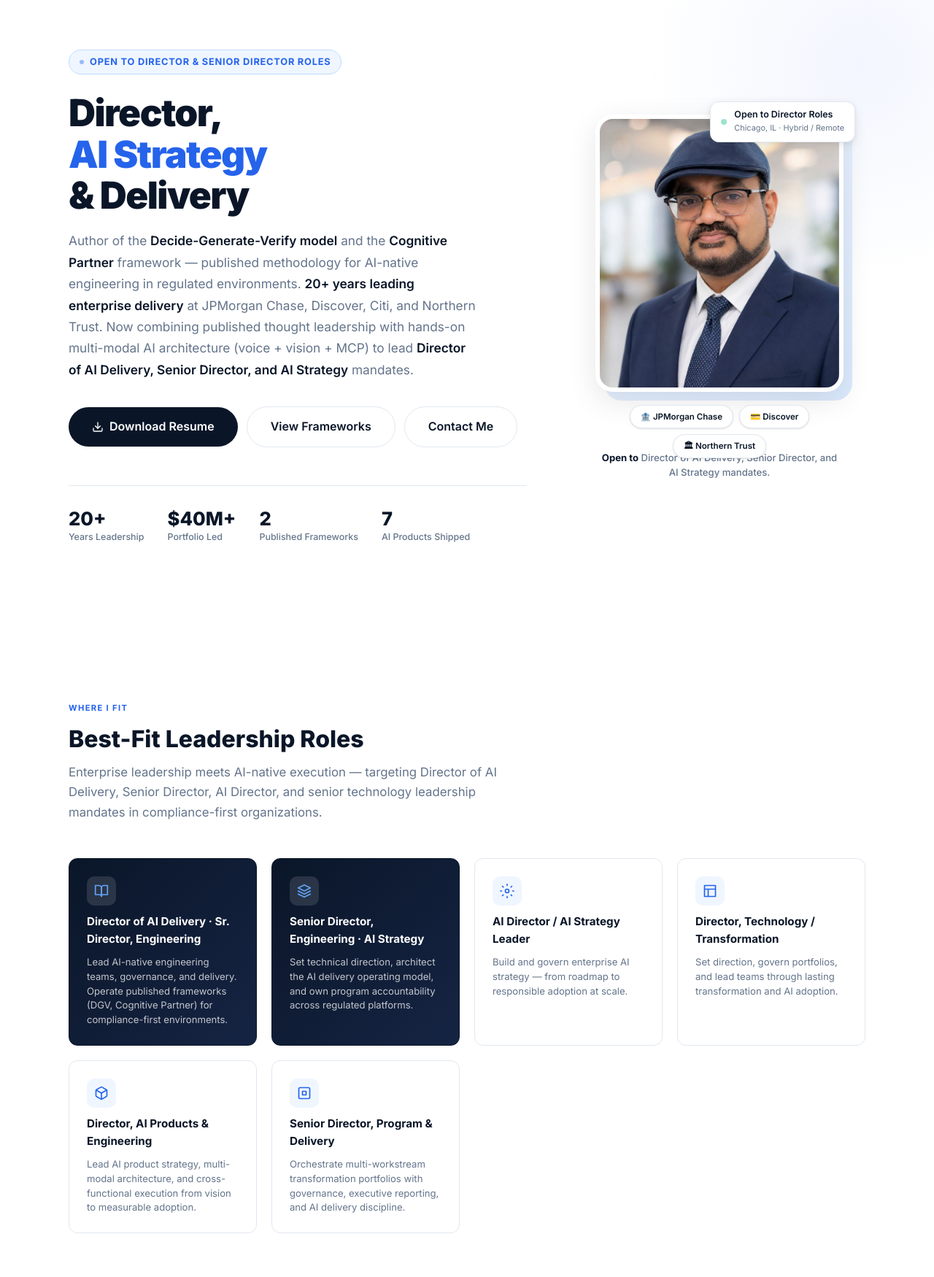
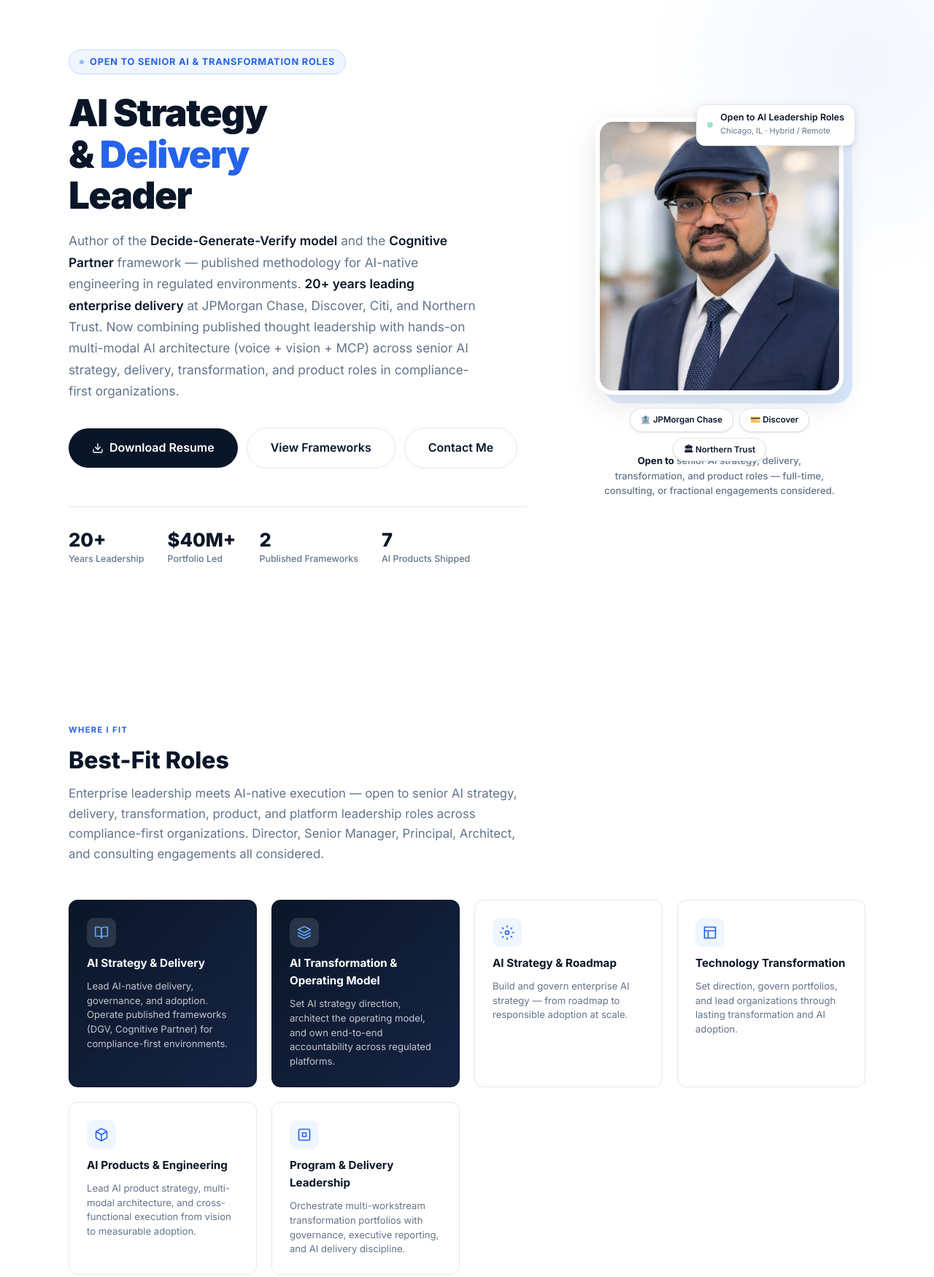
Before and after one commit to pandeydumka/pankajpandey-ai, a website: page public/index.html in a window 1280 px wide. Shown: the part 80-1830 px from the top of the page at 73% size. Drawn offline with Linux system fonts and the light colour scheme.

Commit message:
Broaden positioning from Director-specific to capability-led — open to senior AI roles across all levels (full-time, consulting, fractional)

```diff
--- a/public/index.html
+++ b/public/index.html
@@ -3,8 +3,8 @@
 <head>
 <meta charset="UTF-8"/>
 <meta name="viewport" content="width=device-width,initial-scale=1.0"/>
-<title>Pankaj Pandey — Director, AI Strategy & Delivery</title>
-<meta name="description" content="Pankaj Pandey — Director, AI Strategy & Delivery candidate. Author of the Decide-Generate-Verify model and Cognitive Partner framework. 20+ years leading enterprise delivery at JPMorgan, Discover, Northern Trust. Multi-modal AI architect (voice + vision + MCP)."/>
+<title>Pankaj Pandey — AI Strategy & Delivery Leader · Framework Author</title>
+<meta name="description" content="Pankaj Pandey — AI strategy and delivery leader. Author of the Decide-Generate-Verify model and Cognitive Partner framework. 20+ years leading enterprise delivery at JPMorgan, Discover, Northern Trust. Multi-modal AI architect (voice + vision + MCP). Open to senior AI strategy, delivery, transformation, and product roles."/>
 <link rel="preconnect" href="https://fonts.googleapis.com"/>
 <link rel="preconnect" href="https://fonts.gstatic.com" crossorigin/>
 <link href="https://fonts.googleapis.com/css2?family=Inter:wght@300;400;500;600;700;800;900&display=swap" rel="stylesheet"/>
@@ -225,9 +225,9 @@ footer{background:var(--navy);padding:36px 0;display:flex;align-items:center}
 </header>
 <section class="hero" id="about"><div class="container"><div class="hero-inner">
   <div class="hero-text">
-    <div class="hero-eyebrow">Open to Director &amp; Senior Director Roles</div>
-    <h1>Director,<br/><em>AI Strategy</em><br/>&amp; Delivery</h1>
-    <p class="hero-sub">Author of the <strong>Decide-Generate-Verify model</strong> and the <strong>Cognitive Partner</strong> framework — published methodology for AI-native engineering in regulated environments. <strong>20+ years leading enterprise delivery</strong> at JPMorgan Chase, Discover, Citi, and Northern Trust. Now combining published thought leadership with hands-on multi-modal AI architecture (voice + vision + MCP) to lead <strong>Director of AI Delivery, Senior Director, and AI Strategy</strong> mandates.</p>
+    <div class="hero-eyebrow">Open to Senior AI &amp; Transformation Roles</div>
+    <h1>AI Strategy<br/>&amp; <em>Delivery</em><br/>Leader</h1>
+    <p class="hero-sub">Author of the <strong>Decide-Generate-Verify model</strong> and the <strong>Cognitive Partner</strong> framework — published methodology for AI-native engineering in regulated environments. <strong>20+ years leading enterprise delivery</strong> at JPMorgan Chase, Discover, Citi, and Northern Trust. Now combining published thought leadership with hands-on multi-modal AI architecture (voice + vision + MCP) across senior AI strategy, delivery, transformation, and product roles in compliance-first organizations.</p>
     <div class="hero-ctas">
       <a href="/resume.html" target="_blank" class="btn btn-primary btn-lg"><svg viewBox="0 0 24 24" fill="none" stroke="currentColor" stroke-width="2" stroke-linecap="round" stroke-linejoin="round"><path d="M21 15v4a2 2 0 0 1-2 2H5a2 2 0 0 1-2-2v-4"/><polyline points="7 10 12 15 17 10"/><line x1="12" y1="15" x2="12" y2="3"/></svg>Download Resume</a>
       <a href="#publishing" class="btn btn-ghost btn-lg">View Frameworks</a>
@@ -244,30 +244,30 @@ footer{background:var(--navy);padding:36px 0;display:flex;align-items:center}
     <div class="hero-photo-wrap">
       <div class="hero-photo-bg"></div>
       <div class="hero-photo-frame">
-        <img src="/Profile.jpg" alt="Pankaj Pandey — Director, AI Strategy & Delivery"/>
+        <img src="/Profile.jpg" alt="Pankaj Pandey — AI Strategy & Delivery Leader"/>
       </div>
-      <div class="hero-badge"><div class="hero-badge-dot"></div><div><div class="hero-badge-text">Open to Director Roles</div><div class="hero-badge-sub">Chicago, IL · Hybrid / Remote</div></div></div>
+      <div class="hero-badge"><div class="hero-badge-dot"></div><div><div class="hero-badge-text">Open to AI Leadership Roles</div><div class="hero-badge-sub">Chicago, IL · Hybrid / Remote</div></div></div>
       <div class="hero-chips"><div class="mini-chip">🏦 JPMorgan Chase</div><div class="mini-chip">💳 Discover</div><div class="mini-chip">🏛 Northern Trust</div></div>
     </div>
-    <div class="hero-availability"><strong>Open to</strong> Director of AI Delivery, Senior Director, and AI Strategy mandates.</div>
+    <div class="hero-availability"><strong>Open to</strong> senior AI strategy, delivery, transformation, and product roles — full-time, consulting, or fractional engagements considered.</div>
   </div>
 </div></div></section>
 <section id="roles"><div class="container">
-  <div class="section-header"><div class="section-label">Where I Fit</div><div class="section-title">Best-Fit Leadership Roles</div><div class="section-sub">Enterprise leadership meets AI-native execution — targeting Director of AI Delivery, Senior Director, AI Director, and senior technology leadership mandates in compliance-first organizations.</div></div>
+  <div class="section-header"><div class="section-label">Where I Fit</div><div class="section-title">Best-Fit Roles</div><div class="section-sub">Enterprise leadership meets AI-native execution — open to senior AI strategy, delivery, transformation, product, and platform leadership roles across compliance-first organizations. Director, Senior Manager, Principal, Architect, and consulting engagements all considered.</div></div>
   <div class="roles-grid">
-    <div class="role-card featured"><div class="role-icon"><svg viewBox="0 0 24 24"><path d="M2 3h6a4 4 0 0 1 4 4v14a3 3 0 0 0-3-3H2z"/><path d="M22 3h-6a4 4 0 0 0-4 4v14a3 3 0 0 1 3-3h7z"/></svg></div><div class="role-title">Director of AI Delivery · Sr. Director, Engineering</div><div class="role-desc">Lead AI-native engineering teams, governance, and delivery. Operate published frameworks (DGV, Cognitive Partner) for compliance-first environments.</div></div>
-    <div class="role-card featured"><div class="role-icon"><svg viewBox="0 0 24 24"><polygon points="12 2 2 7 12 12 22 7 12 2"/><polyline points="2 17 12 22 22 17"/><polyline points="2 12 12 17 22 12"/></svg></div><div class="role-title">Senior Director, Engineering · AI Strategy</div><div class="role-desc">Set technical direction, architect the AI delivery operating model, and own program accountability across regulated platforms.</div></div>
-    <div class="role-card"><div class="role-icon"><svg viewBox="0 0 24 24"><circle cx="12" cy="12" r="3"/><path d="M12 1v2M12 21v2M4.22 4.22l1.42 1.42M18.36 18.36l1.42 1.42M1 12h2M21 12h2M4.22 19.78l1.42-1.42M18.36 5.64l1.42-1.42"/></svg></div><div class="role-title">AI Director / AI Strategy Leader</div><div class="role-desc">Build and govern enterprise AI strategy — from roadmap to responsible adoption at scale.</div></div>
-    <div class="role-card"><div class="role-icon"><svg viewBox="0 0 24 24"><path d="M3 3h18v18H3z"/><path d="M3 9h18M9 21V9"/></svg></div><div class="role-title">Director, Technology / Transformation</div><div class="role-desc">Set direction, govern portfolios, and lead teams through lasting transformation and AI adoption.</div></div>
-    <div class="role-card"><div class="role-icon"><svg viewBox="0 0 24 24"><path d="M21 16V8a2 2 0 0 0-1-1.73l-7-4a2 2 0 0 0-2 0l-7 4A2 2 0 0 0 3 8v8a2 2 0 0 0 1 1.73l7 4a2 2 0 0 0 2 0l7-4A2 2 0 0 0 21 16z"/><polyline points="3.27 6.96 12 12.01 20.73 6.96"/><line x1="12" y1="22.08" x2="12" y2="12"/></svg></div><div class="role-title">Director, AI Products &amp; Engineering</div><div class="role-desc">Lead AI product strategy, multi-modal architecture, and cross-functional execution from vision to measurable adoption.</div></div>
-    <div class="role-card"><div class="role-icon"><svg viewBox="0 0 24 24"><rect x="3" y="3" width="18" height="18" rx="2"/><path d="M9 9h6v6H9z"/></svg></div><div class="role-title">Senior Director, Program &amp; Delivery</div><div class="role-desc">Orchestrate multi-workstream transformation portfolios with governance, executive reporting, and AI delivery discipline.</div></div>
+    <div class="role-card featured"><div class="role-icon"><svg viewBox="0 0 24 24"><path d="M2 3h6a4 4 0 0 1 4 4v14a3 3 0 0 0-3-3H2z"/><path d="M22 3h-6a4 4 0 0 0-4 4v14a3 3 0 0 1 3-3h7z"/></svg></div><div class="role-title">AI Strategy &amp; Delivery</div><div class="role-desc">Lead AI-native delivery, governance, and adoption. Operate published frameworks (DGV, Cognitive Partner) for compliance-first environments.</div></div>
+    <div class="role-card featured"><div class="role-icon"><svg viewBox="0 0 24 24"><polygon points="12 2 2 7 12 12 22 7 12 2"/><polyline points="2 17 12 22 22 17"/><polyline points="2 12 12 17 22 12"/></svg></div><div class="role-title">AI Transformation &amp; Operating Model</div><div class="role-desc">Set AI strategy direction, architect the operating model, and own end-to-end accountability across regulated platforms.</div></div>
+    <div class="role-card"><div class="role-icon"><svg viewBox="0 0 24 24"><circle cx="12" cy="12" r="3"/><path d="M12 1v2M12 21v2M4.22 4.22l1.42 1.42M18.36 18.36l1.42 1.42M1 12h2M21 12h2M4.22 19.78l1.42-1.42M18.36 5.64l1.42-1.42"/></svg></div><div class="role-title">AI Strategy &amp; Roadmap</div><div class="role-desc">Build and govern enterprise AI strategy — from roadmap to responsible adoption at scale.</div></div>
+    <div class="role-card"><div class="role-icon"><svg viewBox="0 0 24 24"><path d="M3 3h18v18H3z"/><path d="M3 9h18M9 21V9"/></svg></div><div class="role-title">Technology Transformation</div><div class="role-desc">Set direction, govern portfolios, and lead organizations through lasting transformation and AI adoption.</div></div>
+    <div class="role-card"><div class="role-icon"><svg viewBox="0 0 24 24"><path d="M21 16V8a2 2 0 0 0-1-1.73l-7-4a2 2 0 0 0-2 0l-7 4A2 2 0 0 0 3 8v8a2 2 0 0 0 1 1.73l7 4a2 2 0 0 0 2 0l7-4A2 2 0 0 0 21 16z"/><polyline points="3.27 6.96 12 12.01 20.73 6.96"/><line x1="12" y1="22.08" x2="12" y2="12"/></svg></div><div class="role-title">AI Products &amp; Engineering</div><div class="role-desc">Lead AI product strategy, multi-modal architecture, and cross-functional execution from vision to measurable adoption.</div></div>
+    <div class="role-card"><div class="role-icon"><svg viewBox="0 0 24 24"><rect x="3" y="3" width="18" height="18" rx="2"/><path d="M9 9h6v6H9z"/></svg></div><div class="role-title">Program &amp; Delivery Leadership</div><div class="role-desc">Orchestrate multi-workstream transformation portfolios with governance, executive reporting, and AI delivery discipline.</div></div>
   </div>
 </div></section>
 <section id="snapshot" class="alt-bg"><div class="container"><div class="snapshot-inner">
   <div class="snapshot-text">
     <div class="section-label">Executive Summary</div><div class="section-title">Career Snapshot</div>
     <p>Senior technology leader with <strong>20+ years of proven enterprise delivery</strong> — governing complex programs, driving AI strategy, and leading transformation at scale across regulated financial services and insurance.</p>
-    <p><strong>Published author and framework architect</strong> — Decide-Generate-Verify (7-phase AI-native SDLC for regulated environments) and Cognitive Partner (the named model for how AI extends human thinking). Both published on Medium in March 2026 and cited in active executive search briefs for senior AI delivery and director-level roles.</p>
+    <p><strong>Published author and framework architect</strong> — Decide-Generate-Verify (7-phase AI-native SDLC for regulated environments) and Cognitive Partner (the named model for how AI extends human thinking). Both published on Medium in March 2026 and cited in active executive search briefs for senior AI delivery roles and transformation searches.</p>
     <p>Deep delivery experience spanning <strong>program &amp; portfolio governance, agile transformation, product strategy, and AI enablement</strong> — with a track record of bridging business, technology, and execution across JPMorgan Chase Treasury, Discover digital banking, Northern Trust trading platforms, and CNA Insurance.</p>
     <p>Now uniquely positioned at the intersection of <strong>enterprise leadership and AI-native building</strong> — having shipped <strong>7 production AI-native products</strong> in 2026 spanning clinical decision support, multi-agent platforms, multi-tenant SaaS, and AI automation consulting — including multi-modal AI systems with voice + vision integration and MCP-based memory and tool orchestration.</p>
     <div style="margin-top:20px"><div style="font-size:.78rem;font-weight:700;color:var(--slate);text-transform:uppercase;letter-spacing:.06em;margin-bottom:10px">Prior Employers</div><div class="company-row"><div class="company-pill">JPMorgan Chase</div><div class="company-pill">Discover Financial</div><div class="company-pill">Northern Trust</div><div class="company-pill">Citi</div><div class="company-pill">CNA Insurance</div><div class="company-pill">Allstate</div></div></div>
@@ -325,7 +325,7 @@ footer{background:var(--navy);padding:36px 0;display:flex;align-items:center}
 <section id="experience"><div class="container">
   <div class="section-header"><div class="section-label">Career History</div><div class="section-title">Experience</div><div class="section-sub">20+ years governing technology transformation at scale — in institutions where failure is not an option.</div></div>
   <div class="timeline">
-    <div class="timeline-item current"><div class="timeline-dot"></div><div class="timeline-header"><div class="timeline-co">VedaLogic</div><div class="timeline-date">Feb 2026 – Present</div></div><div class="timeline-role">Founder · AI Strategy &amp; Build Leader · Author of DGV &amp; Cognitive Partner Frameworks · Naperville, IL</div><div class="timeline-desc">Founded VedaLogic as an AI automation consulting practice and product studio. <strong>Authored and published the Decide-Generate-Verify model and Cognitive Partner framework on Medium</strong> — both now cited in active executive search briefs for senior AI delivery roles. Built and shipped 7 production AI-native products in under 4 months — including <strong>multi-modal AI systems integrating voice and vision</strong>, with <strong>MCP-based memory persistence and tool execution orchestration</strong> across multi-agent delivery using model tiering.</div><div class="timeline-tags"><span class="t-tag">DGV Framework</span><span class="t-tag">Cognitive Partner</span><span class="t-tag">Multi-modal AI</span><span class="t-tag">Voice + Vision</span><span class="t-tag">MCP Protocol</span><span class="t-tag">Multi-agent</span><span class="t-tag">Claude API</span></div></div>
+    <div class="timeline-item current"><div class="timeline-dot"></div><div class="timeline-header"><div class="timeline-co">VedaLogic</div><div class="timeline-date">Feb 2026 – Present</div></div><div class="timeline-role">Founder · AI Strategy &amp; Build Leader · Author of DGV &amp; Cognitive Partner Frameworks · Naperville, IL</div><div class="timeline-desc">Founded VedaLogic as an AI automation consulting practice and product studio. <strong>Authored and published the Decide-Generate-Verify model and Cognitive Partner framework on Medium</strong> — both now cited in active executive search briefs for senior AI delivery roles and transformation searches. Built and shipped 7 production AI-native products in under 4 months — including <strong>multi-modal AI systems integrating voice and vision</strong>, with <strong>MCP-based memory persistence and tool execution orchestration</strong> across multi-agent delivery using model tiering.</div><div class="timeline-tags"><span class="t-tag">DGV Framework</span><span class="t-tag">Cognitive Partner</span><span class="t-tag">Multi-modal AI</span><span class="t-tag">Voice + Vision</span><span class="t-tag">MCP Protocol</span><span class="t-tag">Multi-agent</span><span class="t-tag">Claude API</span></div></div>
     <div class="timeline-item"><div class="timeline-dot"></div><div class="timeline-header"><div class="timeline-co">Discover Financial Services</div><div class="timeline-date">Jun 2019 – May 2026</div></div><div class="timeline-role">Manager, Program Management · Chicago, IL</div><div class="timeline-desc">Built CIO-level dashboards for real-time program health visibility. Led cloud modernization governance across 40+ engineering teams. Coached and managed a team of Agile Program Managers and Scrum Masters.</div><div class="timeline-tags"><span class="t-tag">Portfolio Governance</span><span class="t-tag">Cloud Modernization</span><span class="t-tag">Team Leadership</span></div></div>
     <div class="timeline-item"><div class="timeline-dot"></div><div class="timeline-header"><div class="timeline-co">Citi</div><div class="timeline-date">Aug 2018 – May 2019</div></div><div class="timeline-role">Agile Project Manager · Portfolio &amp; Delivery Lead · Elk Grove Village, IL</div><div class="timeline-desc">Led portfolio intake for global retail banking technology. Transitioned global teams from waterfall to Lean Agile.</div><div class="timeline-tags"><span class="t-tag">Global Delivery</span><span class="t-tag">Agile Transformation</span></div></div>
     <div class="timeline-item"><div class="timeline-dot"></div><div class="timeline-header"><div class="timeline-co">Northern Trust</div><div class="timeline-date">Jun 2017 – Jun 2018</div></div><div class="timeline-role">Senior Scrum Master · Agile Project Manager · Chicago, IL</div><div class="timeline-desc">Directed Agile delivery for trading platform modernization spanning 40+ global resources. Implemented CI/CD pipelines and Agile engineering practices.</div><div class="timeline-tags"><span class="t-tag">Trading Platforms</span><span class="t-tag">CI/CD</span><span class="t-tag">40+ Resources</span></div></div>
@@ -335,7 +335,7 @@ footer{background:var(--navy);padding:36px 0;display:flex;align-items:center}
   </div>
 </div></section>
 <section id="how-i-help" class="alt-bg"><div class="container">
-  <div class="section-header"><div class="section-label">Executive Value</div><div class="section-title">How I Lead AI Delivery</div><div class="section-sub">Operating model anchored in published frameworks — DGV for governance, Cognitive Partner for human-AI working relationships. Designed for compliance-first organizations moving from AI interest to measurable business outcomes.</div></div>
+  <div class="section-header"><div class="section-label">Value I Bring</div><div class="section-title">How I Lead AI Delivery</div><div class="section-sub">Operating model anchored in published frameworks — DGV for governance, Cognitive Partner for human-AI working relationships. Designed for compliance-first organizations moving from AI interest to measurable business outcomes.</div></div>
   <div class="help-grid">
     <div class="help-card">
       <div class="help-num">01 · GOVERNANCE</div>
@@ -402,7 +402,7 @@ footer{background:var(--navy);padding:36px 0;display:flex;align-items:center}
   </div>
 </div></section>
 <section id="publishing" class="alt-bg"><div class="container">
-  <div class="section-header"><div class="section-label">Published Thinking</div><div class="section-title">Frameworks &amp; Writing</div><div class="section-sub">Published methodology for AI-native engineering — referenced in active executive search briefs for senior AI delivery and director-level roles.</div></div>
+  <div class="section-header"><div class="section-label">Published Thinking</div><div class="section-title">Frameworks &amp; Writing</div><div class="section-sub">Published methodology for AI-native engineering — referenced in active executive search briefs for senior AI delivery roles and transformation searches.</div></div>
   <div class="publish-grid">
     <div class="publish-card">
       <div class="publish-eyebrow">📐 Governance Framework · Mar 2026</div>
@@ -422,7 +422,7 @@ footer{background:var(--navy);padding:36px 0;display:flex;align-items:center}
 </div></section>
 <section class="resume-cta-section" id="resume"><div class="container">
   <h2>Download My Resume</h2>
-  <p>Recruiter-ready resume available in PDF format. Targeting Director of AI Delivery, Senior Director, AI Director, and senior technology leadership mandates.</p>
+  <p>Recruiter-ready resume available in PDF format. Open to senior AI strategy, delivery, transformation, product, and platform roles — full-time, consulting, or fractional engagements considered.</p>
   <div class="resume-cta-btns">
     <a href="/resume.html" target="_blank" class="btn-white"><svg width="16" height="16" viewBox="0 0 24 24" fill="none" stroke="currentColor" stroke-width="2" stroke-linecap="round" stroke-linejoin="round"><path d="M21 15v4a2 2 0 0 1-2 2H5a2 2 0 0 1-2-2v-4"/><polyline points="7 10 12 15 17 10"/><line x1="12" y1="15" x2="12" y2="3"/></svg>Download Resume</a>
     <a href="https://www.linkedin.com/in/ppandey-ai-nativeleader" target="_blank" class="btn-outline-white"><svg width="16" height="16" viewBox="0 0 24 24" fill="none" stroke="currentColor" stroke-width="2" stroke-linecap="round" stroke-linejoin="round"><path d="M16 8a6 6 0 0 1 6 6v7h-4v-7a2 2 0 0 0-2-2 2 2 0 0 0-2 2v7h-4v-7a6 6 0 0 1 6-6z"/><rect x="2" y="9" width="4" height="12"/><circle cx="4" cy="4" r="2"/></svg>View LinkedIn</a>
@@ -433,7 +433,7 @@ footer{background:var(--navy);padding:36px 0;display:flex;align-items:center}
   <div>
     <div class="section-label">Get in Touch</div>
     <div class="contact-info-title">Let's Talk</div>
-    <p class="contact-info-sub">Whether you have a Director-level opportunity, a transformation challenge, or want to explore AI delivery strategy — I'd love to connect.</p>
+    <p class="contact-info-sub">Whether you have a senior AI opportunity, a transformation challenge, or want to explore AI delivery strategy — I'd love to connect. Open to full-time, consulting, and fractional engagements.</p>
     <div class="contact-detail"><div class="contact-icon"><svg viewBox="0 0 24 24"><path d="M4 4h16c1.1 0 2 .9 2 2v12c0 1.1-.9 2-2 2H4c-1.1 0-2-.9-2-2V6c0-1.1.9-2 2-2z"/><polyline points="22,6 12,13 2,6"/></svg></div><div class="contact-detail-text"><div class="contact-detail-label">Email</div><div class="contact-detail-val">pankajp1@gmail.com</div></div></div>
     <div class="contact-detail"><div class="contact-icon"><svg viewBox="0 0 24 24"><path d="M22 16.92v3a2 2 0 0 1-2.18 2 19.79 19.79 0 0 1-8.63-3.07A19.5 19.5 0 0 1 4.69 12 19.79 19.79 0 0 1 1.61 3.36 2 2 0 0 1 3.6 1.18h3a2 2 0 0 1 2 1.72c.127.96.361 1.903.7 2.81a2 2 0 0 1-.45 2.11L7.91 8.37a16 16 0 0 0 6 6l.87-.87a2 2 0 0 1 2.11-.45c.907.339 1.85.573 2.81.7A2 2 0 0 1 21.73 16a2 2 0 0 1 .27.92z"/></svg></div><div class="contact-detail-text"><div class="contact-detail-label">Phone</div><div class="contact-detail-val">312.282.9270</div></div></div>
     <div class="contact-detail"><div class="contact-icon"><svg viewBox="0 0 24 24"><path d="M21 10c0 7-9 13-9 13s-9-6-9-13a9 9 0 0 1 18 0z"/><circle cx="12" cy="10" r="3"/></svg></div><div class="contact-detail-text"><div class="contact-detail-label">Location</div><div class="contact-detail-val">Naperville / Chicago, IL · Hybrid / Remote</div></div></div>
@@ -458,7 +458,7 @@ footer{background:var(--navy);padding:36px 0;display:flex;align-items:center}
         </select>
       </div>
     </div>
-    <div class="form-group"><label class="form-label">Role / Position</label><input class="form-input" type="text" placeholder="e.g. Director of AI Delivery, Senior Director, AI Strategy"/></div>
+    <div class="form-group"><label class="form-label">Role / Position</label><input class="form-input" type="text" placeholder="e.g. AI Strategy, AI Delivery, AI Architect, AI Director, Principal AI"/></div>
     <div class="form-group"><label class="form-label">Message</label><textarea class="form-textarea" placeholder="Tell me about the opportunity or how I can help..."></textarea></div>
     <button class="form-submit">Send Message <svg width="16" height="16" viewBox="0 0 24 24" fill="none" stroke="currentColor" stroke-width="2" stroke-linecap="round" stroke-linejoin="round"><line x1="22" y1="2" x2="11" y2="13"/><polygon points="22 2 15 22 11 13 2 9 22 2"/></svg></button>
   </div>
```
